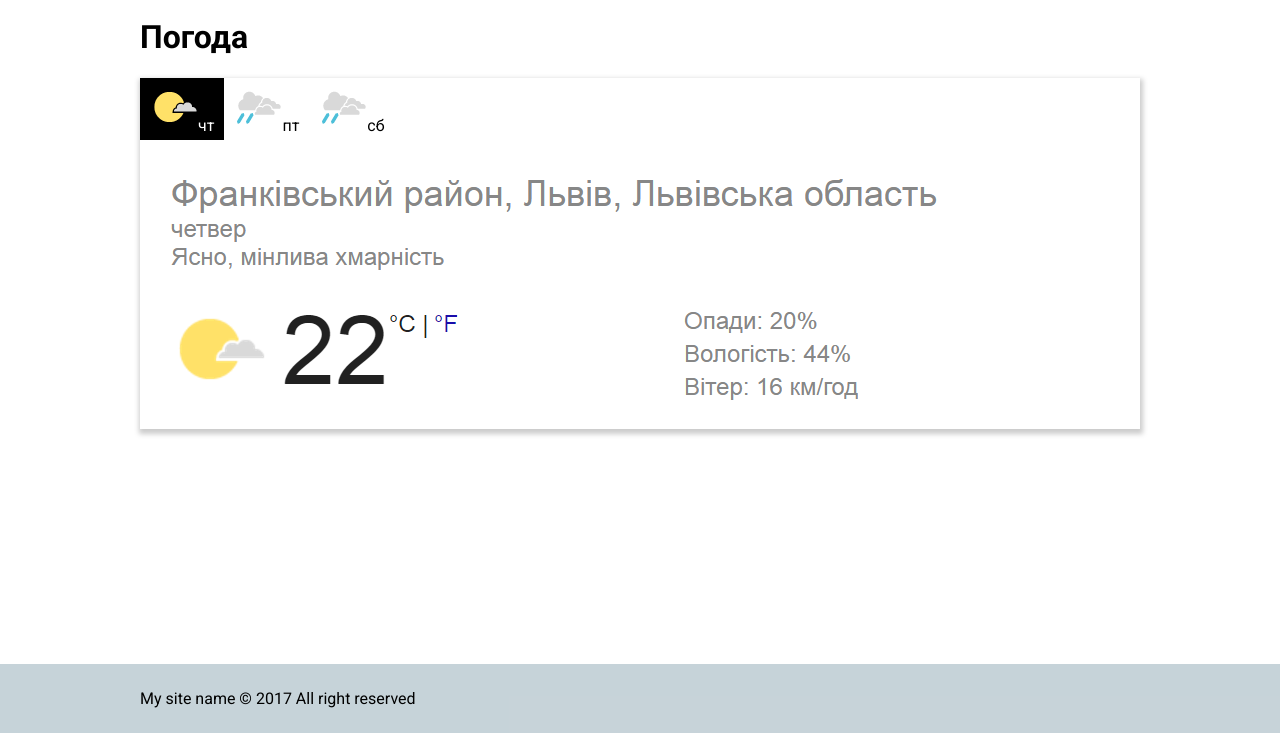
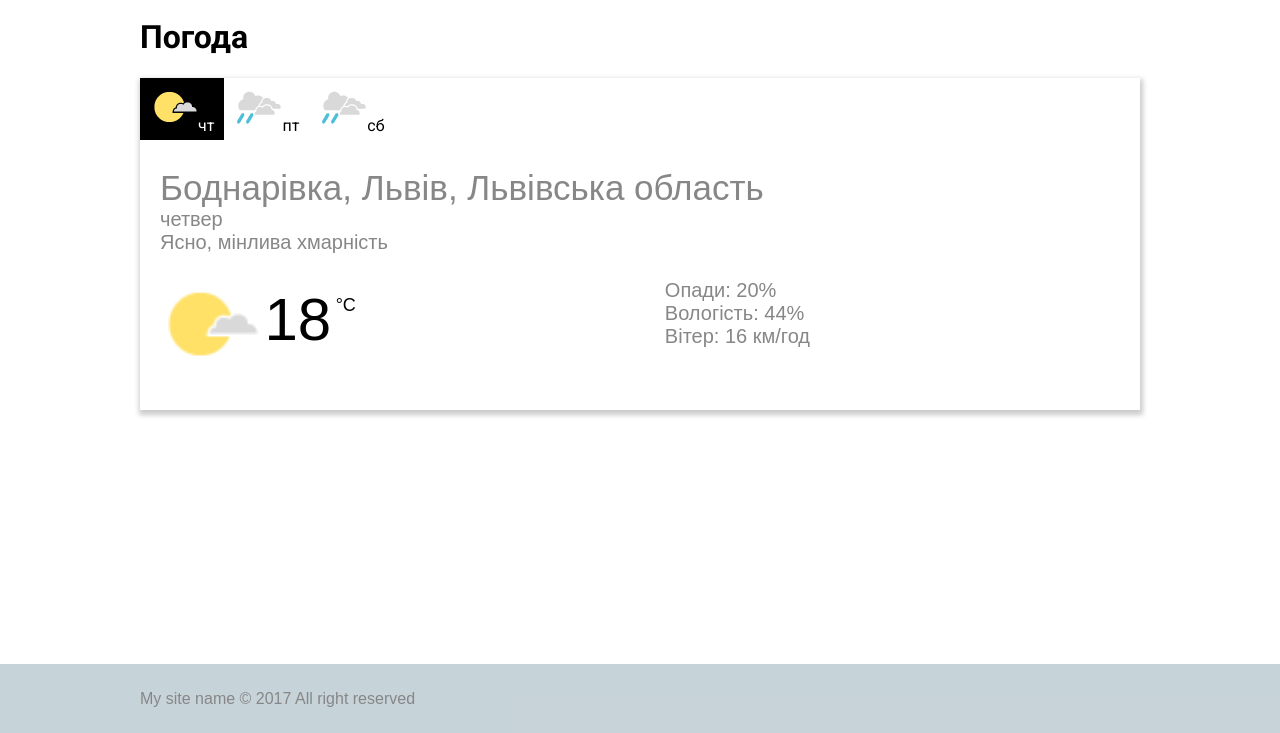
Before and after one commit to xalumok/qalight, a plain HTML site: page pages/weather.html in a window 1280 px wide. Shown: the part 67-800 px from the top of the page. Drawn offline with Linux system fonts and the light colour scheme.

Commit message:
errors fixed

```diff
--- a/css/main.css
+++ b/css/main.css
@@ -115,7 +115,7 @@ body{
 div.tab-frame input{ display:none;}
 div.tab-frame label{ display:block; float:left;padding:5px 10px; cursor:pointer}
 div.tab-frame input:checked + label{ background:black; color:white; cursor:default}
-div.tab-frame div.tab{ display:none; padding:5px 10px;clear:left}
+div.tab-frame div.tab{ display:none; padding:20px 20px;clear:left; width: 650px; height: 230px;}
 
 div.tab-frame input:nth-of-type(1):checked ~ .tab:nth-of-type(1),
 div.tab-frame input:nth-of-type(2):checked ~ .tab:nth-of-type(2),
@@ -127,3 +127,47 @@ div.tab-frame{
     box-shadow: 1px 3px 5px 2px #ccc;
     background-color: #fff;
 }
+
+.tab div, span{
+    font-family:arial,sans-serif !important;
+    color:#878787;
+    font-weight: lighter;
+}
+
+.tab img{
+    width: 100px;
+    height:auto;
+}
+
+.main-info{
+    display:inline-block;
+}
+
+.placement{
+    margin-top: 8px;
+    font-size: 35px;
+    font-weight: lighter;
+    color: #878787;
+    font-family: arial, sans-serif;
+}
+
+.temperature{
+    color:black;
+    font-weight: normal;
+    font-size: 60px;
+    vertical-align: 50%;
+}
+
+.celsium {
+    color: black;
+    font-weight: normal;
+    font-size: 18px;
+    vertical-align: 300%;
+}
+
+.weather-more-info {
+    margin-top: 5px;
+    float: right;
+    font-size: 20px;
+    display: inline-block;
+}
--- a/pages/weather.html
+++ b/pages/weather.html
@@ -42,9 +42,69 @@
             <input type="radio" name="tab" id="tab3">
             <label for="tab3"><img src="../pics/rain_s_cloudy.png" alt="w">сб</label>
 
-            <div class="tab"><img src="../pics/1day.png" alt="1day"></div>
-            <div class="tab"><img src="../pics/2day.png" alt="2day"></div>
-            <div class="tab"><img src="../pics/3day.png" alt="3day"></div>
+            <div class="tab">
+
+                <!--<img src="../pics/1day.png" alt="1day">-->
+                <div class="placement">Боднарівка, Львів, Львівська область</div>
+                <div style="font-size: 20px">четвер<br>Ясно, мінлива хмарність</div>
+                <div style="height: 20px;"></div>
+
+                <div class="main-info">
+                    <img src="../pics/sunny_s_cloudy.png" alt="sunny">
+                    <span class="temperature">18</span>
+                    <span class="celsium">°C</span>
+                </div>
+
+                <div class="weather-more-info">
+                    <div>Опади: 20%</div>
+                    <div>Вологість: 44%</div>
+                    <div>Вітер: 16 км/год</div>
+                </div>
+
+
+            </div>
+
+            <div class="tab">
+
+                <!--<img src="../pics/2day.png" alt="2day">-->
+                <div class="placement">Боднарівка, Львів, Львівська область</div>
+                <div style="font-size: 20px">пятниця<br>Місцями грози</div>
+                <div style="height: 20px;"></div>
+
+                <div class="main-info">
+                    <img src="../pics/rain_s_cloudy.png" alt="sunny">
+                    <span class="temperature">25</span>
+                    <span class="celsium">°C</span>
+                </div>
+
+                <div class="weather-more-info">
+                    <div>Опади: 51%</div>
+                    <div>Вологість: 61%</div>
+                    <div>Вітер: 29 км/год</div>
+                </div>
+
+            </div>
+
+            <div class="tab">
+
+                <!--<img src="../pics/3day.png" alt="3day">-->
+                <div class="placement">Боднарівка, Львів, Львівська область</div>
+                <div style="font-size: 20px">субота<br>Місцями грози</div>
+                <div style="height: 20px;"></div>
+
+                <div class="main-info">
+                    <img src="../pics/rain_s_cloudy.png" alt="sunny">
+                    <span class="temperature">23</span>
+                    <span class="celsium">°C</span>
+                </div>
+
+                <div class="weather-more-info">
+                    <div>Опади: 50%</div>
+                    <div>Вологість: 60%</div>
+                    <div>Вітер: 24 км/год</div>
+                </div>
+            </div>
+
         </div>
     </div>
 </div>
```
